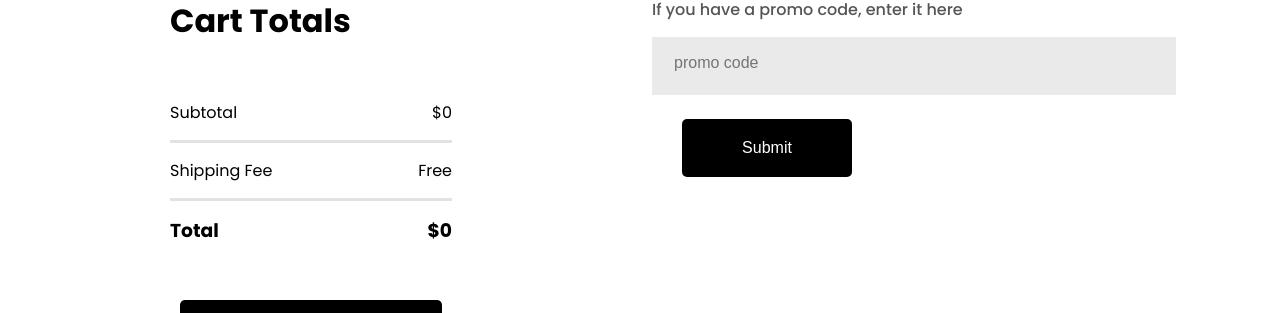
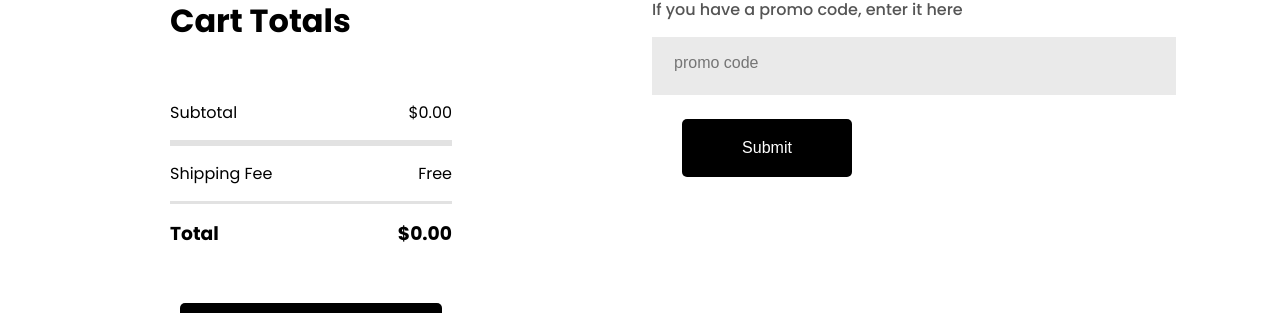
Before and after one commit to susana-lugones/TradeHarbor, a React (Create React App) app: page /cart in a window 1280 px wide. Shown: the part 373-686 px from the top of the page. Built offline with nearby package versions, Linux system fonts and the light colour scheme.

Commit message:
finished up promocode logic

```diff
--- a/src/Components/CartItems/CartItems.css
+++ b/src/Components/CartItems/CartItems.css
@@ -38,7 +38,7 @@
     width: 64px;
     height: 50px;
     border: 2px solid #ebebeb;
-    background: white;
+    background: lightgrey;
 }
 
 .cartitems-down{
--- a/src/Components/CartItems/CartItems.jsx
+++ b/src/Components/CartItems/CartItems.jsx
@@ -1,10 +1,31 @@
-import React, { useContext } from 'react'
-import './CartItems.css'
-import { ShopContext } from '../../Context/ShopContext'
-import remove_icon from '../Assets/cart_cross_icon.png'
+import React, { useContext, useState } from 'react';
+import './CartItems.css';
+import { ShopContext } from '../../Context/ShopContext';
+import remove_icon from '../Assets/cart_cross_icon.png';
 
 export const CartItems = () => {
-    const {getTotalCartAmount, all_product, cartItems, removeFromCart} = useContext(ShopContext);
+    const { getTotalCartAmount, all_product, cartItems, removeFromCart } = useContext(ShopContext);
+    const [promoCode, setPromoCode] = useState('');
+    const [discount, setDiscount] = useState(0);
+
+    const handlePromoSubmit = () => {
+        if (promoCode === 'SAVE10') {
+            setDiscount(0.10);
+        } else {
+            setDiscount(0);
+            alert("Invalid promo code");
+        }
+        setPromoCode('');
+    };
+
+    const calculateTotal = () => {
+        const totalAmount = getTotalCartAmount();
+        return totalAmount * (1 - discount);
+    };
+
+    const totalAmount = getTotalCartAmount();
+    const discountedTotal = calculateTotal();
+
     return (
         <div className='cartitems'>
             <div className="cartitems-format-main">
@@ -16,20 +37,21 @@ export const CartItems = () => {
                 <p>Remove</p>
             </div>
             <hr />
-        {all_product.map((e)=>{
-            if(cartItems[e.id]>0)
-            {
-                return <div>
+            {all_product.map((e) => {
+                if (cartItems[e.id] > 0) {
+                    return (
+                        <div key={e.id}>
                             <div className="cartitems-format cartitems-format-main">
                                 <img src={e.image} alt="" className='carticon-product-icon'/>
                                 <p>{e.name}</p>
                                 <p>${e.new_price}</p>
                                 <button className='cartitems-quantity'>{cartItems[e.id]}</button>
-                                <p>${e.new_price*cartItems[e.id]}</p>
-                                <img className='cartitems-remove-icon' src={remove_icon} onClick={()=>{removeFromCart(e.id)}} alt="" />
+                                <p>${e.new_price * cartItems[e.id]}</p>
+                                <img className='cartitems-remove-icon' src={remove_icon} onClick={() => removeFromCart(e.id)} alt="" />
                             </div>
                             <hr />
                         </div>
+                    );
                 }
                 return null;
             })}
@@ -39,8 +61,15 @@ export const CartItems = () => {
                     <div>
                         <div className="cartitems-total-item">
                             <p>Subtotal</p>
-                        <p>${getTotalCartAmount()}</p>
+                            <p>${totalAmount.toFixed(2)}</p>
                         </div>
+                        <hr />
+                        {discount > 0 && (
+                            <div className="cartitems-total-item">
+                                <p>Discounted Subtotal</p>
+                                <p>${discountedTotal.toFixed(2)}</p>
+                            </div>
+                        )}
                         <hr />
                         <div className="cartitems-total-item">
                             <p>Shipping Fee</p>
@@ -49,7 +78,7 @@ export const CartItems = () => {
                         <hr />
                         <div className="cartitems-total-item">
                             <h3>Total</h3>
-                        <h3>${getTotalCartAmount()}</h3>
+                            <h3>${discountedTotal.toFixed(2)}</h3>
                         </div>
                     </div>
                     <button>PROCEED TO CHECKOUT</button>
@@ -57,14 +86,13 @@ export const CartItems = () => {
                 <div className="cartitems-promocode">
                     <p>If you have a promo code, enter it here</p>
                     <div className="cartitems-promobox">
-                    <input type="text" placeholder='promo code'/>
-                    <button>Submit</button>
+                        <input type="text" placeholder='promo code' value={promoCode} onChange={e => setPromoCode(e.target.value)} />
+                        <button onClick={handlePromoSubmit}>Submit</button>
                     </div>
                 </div>
-
             </div>
         </div>
-  )
+    );
 }
 
-export default CartItems
+export default CartItems;
```
Lines whose indentation alone changed are shown as unchanged.
